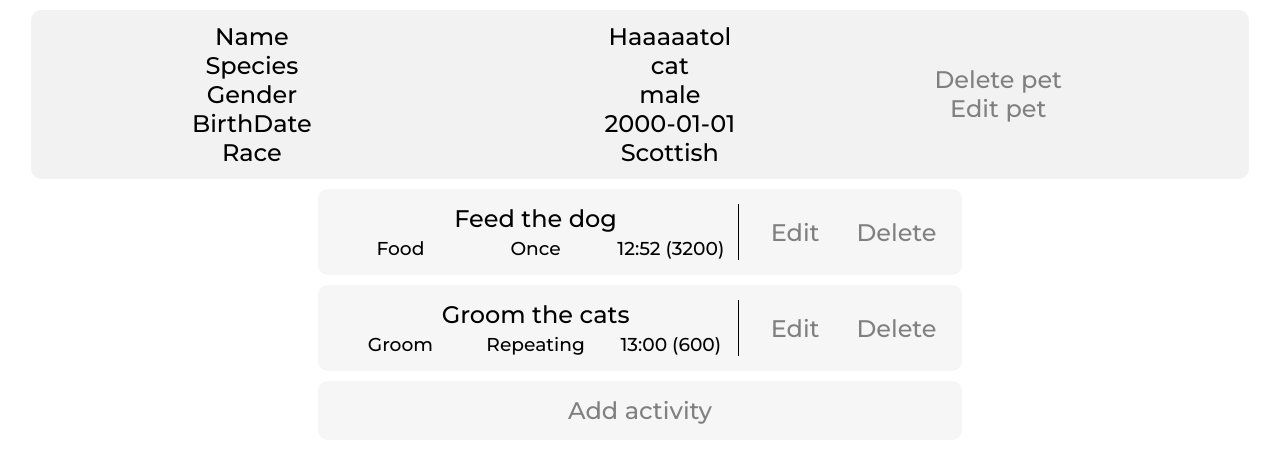
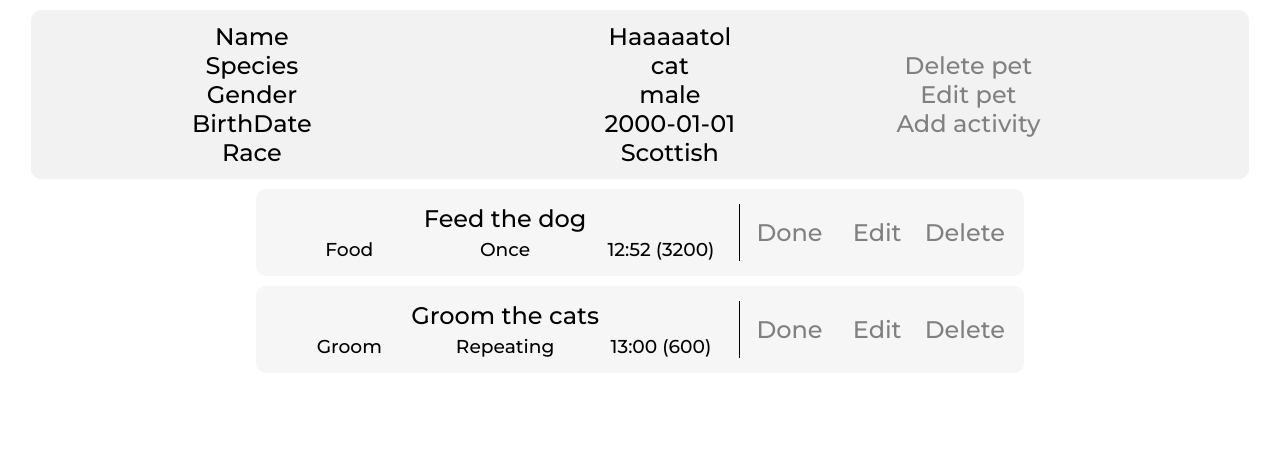
Before and after one commit to l0t3m/WelTail, a Flask app: page /petprofile/1/1 in a window 1280 px wide. Shown: the part 50-513 px from the top of the page. Run offline with Flask 3, Linux system fonts and the light colour scheme; the visitor is signed in with stand-in values (Sample User, id 1); data comes from the database, SQL or seed files in the repository.

Commit message:
Polished code

```diff
--- a/static/style/petProfile.css
+++ b/static/style/petProfile.css
@@ -47,7 +47,7 @@
 }
 
 .actions {
-    width: 20%;
+    width: 15%;
 }
 
 .actions a {
@@ -82,7 +82,7 @@
 }
 
 .activityContainer {
-    width: 50%;
+    width: 60%;
 }
 
 .separator {
@@ -111,6 +111,10 @@
     flex-direction: column;
 }
 
+.done:hover {
+    color: rgb(0, 150, 0);
+}
+
 .delete:hover {
     color: red;
 }
--- a/templates/addActivity.html
+++ b/templates/addActivity.html
@@ -2,12 +2,6 @@
 <html lang="en">
     <head>
         <title>WelTail - Add an Activity</title>
-
-        <!-- Imports for react to start working -->
-        <script crossorigin src="https://unpkg.com/react@18/umd/react.development.js"></script>
-        <script crossorigin src="https://unpkg.com/react-dom@18/umd/react-dom.development.js"></script>
-        <script src="https://unpkg.com/@babel/standalone/babel.min.js"></script>
-        <script crossorigin src="https://unpkg.com/axios/dist/axios.min.js"></script> <!-- Axios -->
 
         <!-- My Imports -->
         <link rel="stylesheet" href="/static/style/default.css">
--- a/templates/addPet.html
+++ b/templates/addPet.html
@@ -3,11 +3,11 @@
     <head>
         <title>WelTail - Add a Pet</title>
 
-        <!-- Imports for react to start working -->
+        <!-- React Imports -->
         <script crossorigin src="https://unpkg.com/react@18/umd/react.development.js"></script>
         <script crossorigin src="https://unpkg.com/react-dom@18/umd/react-dom.development.js"></script>
         <script src="https://unpkg.com/@babel/standalone/babel.min.js"></script>
-        <script crossorigin src="https://unpkg.com/axios/dist/axios.min.js"></script> <!-- Axios -->
+        <script crossorigin src="https://unpkg.com/axios/dist/axios.min.js"></script>
 
         <!-- My Imports -->
         <link rel="stylesheet" href="/static/style/default.css">
--- a/templates/editPet.html
+++ b/templates/editPet.html
@@ -2,12 +2,6 @@
 <html lang="en">
     <head>
         <title>WelTail - Edit Pet</title>
-
-        <!-- Imports for react to start working -->
-        <script crossorigin src="https://unpkg.com/react@18/umd/react.development.js"></script>
-        <script crossorigin src="https://unpkg.com/react-dom@18/umd/react-dom.development.js"></script>
-        <script src="https://unpkg.com/@babel/standalone/babel.min.js"></script>
-        <script crossorigin src="https://unpkg.com/axios/dist/axios.min.js"></script> <!-- Axios -->
 
         <!-- My Imports -->
         <link rel="stylesheet" href="/static/style/default.css">
--- a/templates/feed.html
+++ b/templates/feed.html
@@ -3,11 +3,11 @@
     <head>
         <title>WelTail - My Feed</title>
 
-        <!-- Imports for react to start working -->
+        <!-- React Imports -->
         <script crossorigin src="https://unpkg.com/react@18/umd/react.development.js"></script>
         <script crossorigin src="https://unpkg.com/react-dom@18/umd/react-dom.development.js"></script>
         <script src="https://unpkg.com/@babel/standalone/babel.min.js"></script>
-        <script crossorigin src="https://unpkg.com/axios/dist/axios.min.js"></script> <!-- Axios -->
+        <script crossorigin src="https://unpkg.com/axios/dist/axios.min.js"></script>
 
         <!-- My Imports -->
         <link rel="stylesheet" href="/static/style/default.css">
--- a/templates/home.html
+++ b/templates/home.html
@@ -2,12 +2,6 @@
 <html lang="en">
     <head>
         <title>WelTail - Home</title>
-
-        <!-- Imports for react to start working -->
-        <script crossorigin src="https://unpkg.com/react@18/umd/react.development.js"></script>
-        <script crossorigin src="https://unpkg.com/react-dom@18/umd/react-dom.development.js"></script>
-        <script src="https://unpkg.com/@babel/standalone/babel.min.js"></script>
-        <script crossorigin src="https://unpkg.com/axios/dist/axios.min.js"></script> <!-- Axios -->
 
         <!-- My Imports -->
         <link rel="stylesheet" href="/static/style/default.css">
--- a/templates/login.html
+++ b/templates/login.html
@@ -2,12 +2,6 @@
 <html lang="en">
     <head>
         <title>WelTail - Log In</title>
-
-        <!-- Imports for react to start working -->
-        <script crossorigin src="https://unpkg.com/react@18/umd/react.development.js"></script>
-        <script crossorigin src="https://unpkg.com/react-dom@18/umd/react-dom.development.js"></script>
-        <script src="https://unpkg.com/@babel/standalone/babel.min.js"></script>
-        <script crossorigin src="https://unpkg.com/axios/dist/axios.min.js"></script> <!-- Axios -->
 
         <!-- My Imports -->
         <link rel="stylesheet" href="/static/style/default.css">
--- a/templates/petProfile.html
+++ b/templates/petProfile.html
@@ -2,12 +2,6 @@
 <html lang="en">
     <head>
         <title>WelTail - {{pet.0.name}}'s Profile</title>
-
-        <!-- Imports for react to start working -->
-        <script crossorigin src="https://unpkg.com/react@18/umd/react.development.js"></script>
-        <script crossorigin src="https://unpkg.com/react-dom@18/umd/react-dom.development.js"></script>
-        <script src="https://unpkg.com/@babel/standalone/babel.min.js"></script>
-        <script crossorigin src="https://unpkg.com/axios/dist/axios.min.js"></script> <!-- Axios -->
 
         <!-- My Imports -->
         <link rel="stylesheet" href="/static/style/default.css">
@@ -62,6 +56,7 @@
                         <div class="actions">
                             <div><a href='{{"/pet/delete/{}/{}".format(pet.0.user_id, pet.0.pet_id)}}'>Delete pet</a></div>
                             <div><a href='{{"/pet/edit/{}/{}".format(pet.0.user_id, pet.0.pet_id)}}'>Edit pet</a></div>
+                            <div><a href='{{"/activity/add/{}/{}".format(pet.0.user_id, pet.0.pet_id)}}' class="add">Add activity</a></div>
                         </div>
 
                     </div>
@@ -86,6 +81,10 @@
                             <div class="separator"></div>
 
                             <div class="actions">
+                                <div><a href='{{"/activity/done/{}/{}".format(pet.0.user_id, activity.activity_id)}}' class="done">Done</a></div>
+                            </div>
+
+                            <div class="actions">
                                 <div><a href="/" class="edit">Edit</a></div>
                             </div>
 
@@ -94,10 +93,6 @@
                             </div>
                         </div>
                     {% endfor %}
-
-                    <div class="activityContainer container add">
-                        <div><a href='{{"/activity/add/{}/{}".format(pet.0.user_id, pet.0.pet_id)}}'>Add activity</a></div>
-                    </div>
                 </div>
             </div>
         </div>
--- a/templates/signup.html
+++ b/templates/signup.html
@@ -3,11 +3,11 @@
     <head>
         <title>WelTail - Sign Up</title>
 
-        <!-- Imports for react to start working -->
+        <!-- React Imports -->
         <script crossorigin src="https://unpkg.com/react@18/umd/react.development.js"></script>
         <script crossorigin src="https://unpkg.com/react-dom@18/umd/react-dom.development.js"></script>
         <script src="https://unpkg.com/@babel/standalone/babel.min.js"></script>
-        <script crossorigin src="https://unpkg.com/axios/dist/axios.min.js"></script> <!-- Axios -->
+        <script crossorigin src="https://unpkg.com/axios/dist/axios.min.js"></script>
 
         <!-- My Imports -->
         <link rel="stylesheet" href="/static/style/default.css">
```
Also changed, not shown: templates/profile.html (+0 -7 lines).
